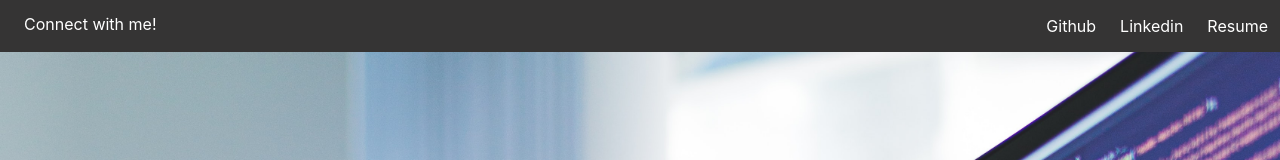
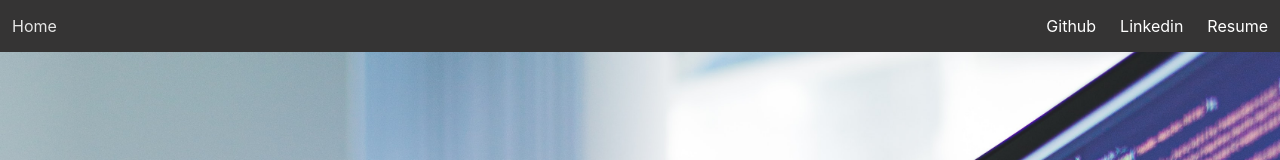
Before and after one commit to ArjayCaluag/React-Portfolio, a React (Create React App) app in the folder react-portfolio/: page / in a window 1280 px wide. Shown: the top 160 px of the page. Built offline with nearby package versions, Linux system fonts and the light colour scheme.

Commit message:
Create Home redirect and connect resume

```diff
--- a/react-portfolio/src/App.js
+++ b/react-portfolio/src/App.js
@@ -25,8 +25,9 @@ function App() {
             <AboutMe/>
           </Route>
         </Switch>
+
+      <Footer/>
       </div>
-      <Footer/>
     </Router>
   );
 }
--- a/react-portfolio/src/components/Header/index.js
+++ b/react-portfolio/src/components/Header/index.js
@@ -1,15 +1,12 @@
 import React from "react";
 import "./style.css";
-import {Link} from "react-router-dom"
+import { Link } from "react-router-dom";
 // import NavBar from "./components/NavBar"
 
 function Header() {
   return (
     <section class="hero is-fullheight is-dark" id="content1">
-      <div class="hero-head">
-
-
-      </div>
+      <div class="hero-head"></div>
 
       {/* // <!-- Hero content: will be in the middle --> */}
 
@@ -20,16 +17,22 @@ function Header() {
             <h1 class="title has-text-black">RON-ARJAY CALUAG</h1>
             <h2 class="has-text-black"> Full Stack Web Developer</h2>
 
-            <Link to = "/aboutme" class="button mt-4">
-              About Me </Link>
+            <Link to="/aboutme" class="button mt-4">
+              About Me{" "}
+            </Link>
 
             <br />
-            <Link to = "/projects" class="button mt-4">
-              Projects </Link>
+            <Link to="/projects" class="button mt-4">
+              Projects{" "}
+            </Link>
 
-            <a href="../..assets/Ron-ArjayCaluagBerResume.pdf" class="button mt-4">
+            <Link
+              to="/Ron-ArjayCaluagBerResume.pdf"
+              target="_blank"
+              class="button mt-4">
+
               Resume
-            </a>
+            </Link>
           </div>
         </div>
       </div>
--- a/react-portfolio/src/components/NavBar/index.js
+++ b/react-portfolio/src/components/NavBar/index.js
@@ -1,11 +1,14 @@
 import React from "react";
 import "./style.css";
+import {Link} from "react-router-dom"
 
 function NavBar() {
   return (
     <nav class="navbar" role="navigation" aria-label="main navigation" id="navbar1">
                 <div class="navbar-brand">
-                    <h1 class="mt-3 has-text-white ml-5">Connect with me!</h1>
+                <Link to ="/" class="navbar-item has-text-white">
+                           Home
+                        </Link>
 
 
                     <a role="button" class="navbar-burger" aria-label="menu" aria-expanded="true"
@@ -26,9 +29,9 @@ function NavBar() {
                             href="https://www.linkedin.com/in/ron-arjay-caluag-00b29b182/">
                             Linkedin
                         </a>
-                        <a class="navbar-item has-text-white" href="../../assets/Ron-ArjayCaluagBerResume.pdf">
+                        <Link to ="/Ron-ArjayCaluagBerResume.pdf" target = "_blank" class="navbar-item has-text-white">
                             Resume
-                        </a>
+                            </Link>
                     </div>
                 </div>
             </nav>
```
Also changed, not shown: 1 other file (tests, documents, lock files or other folders).
